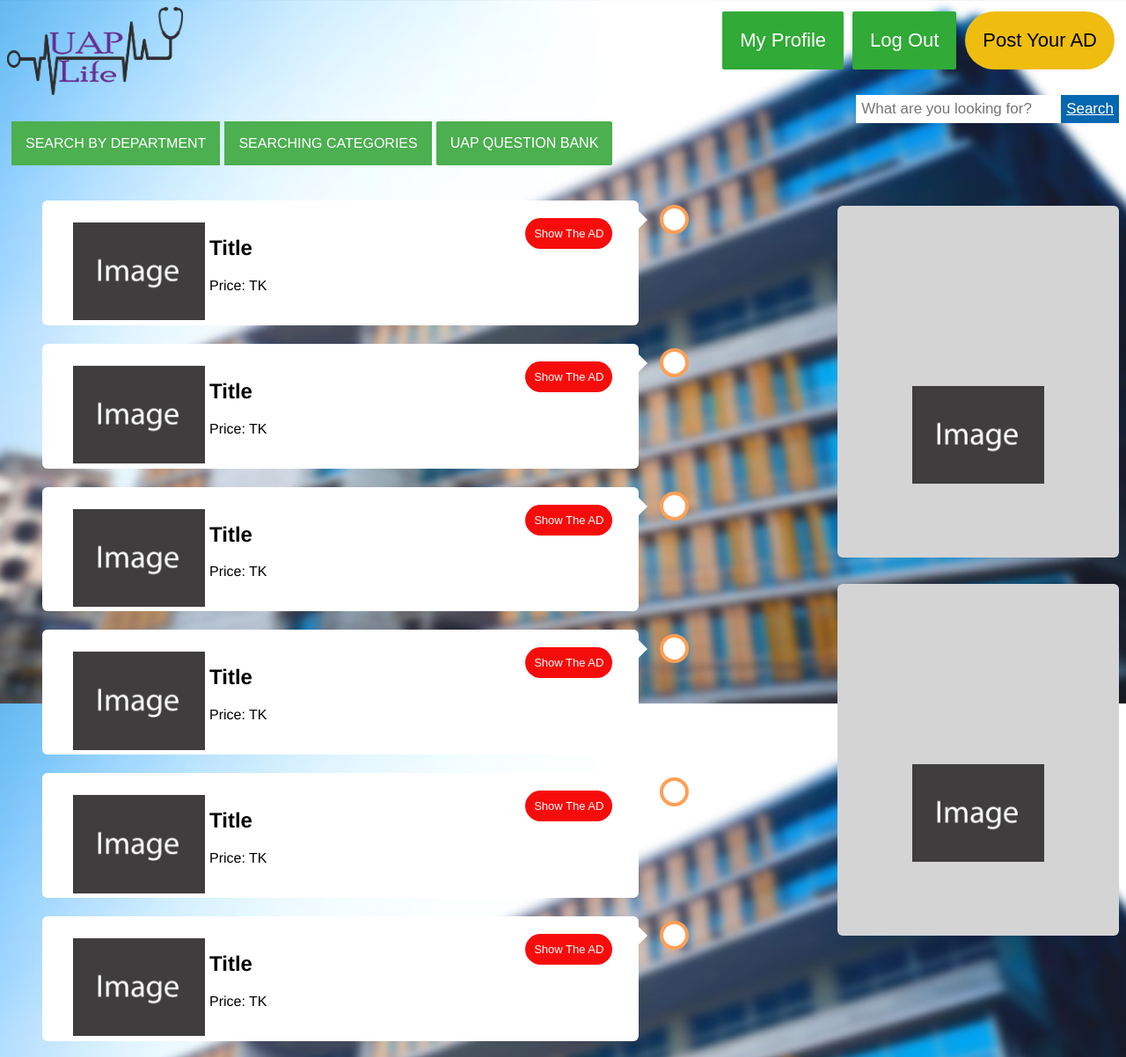
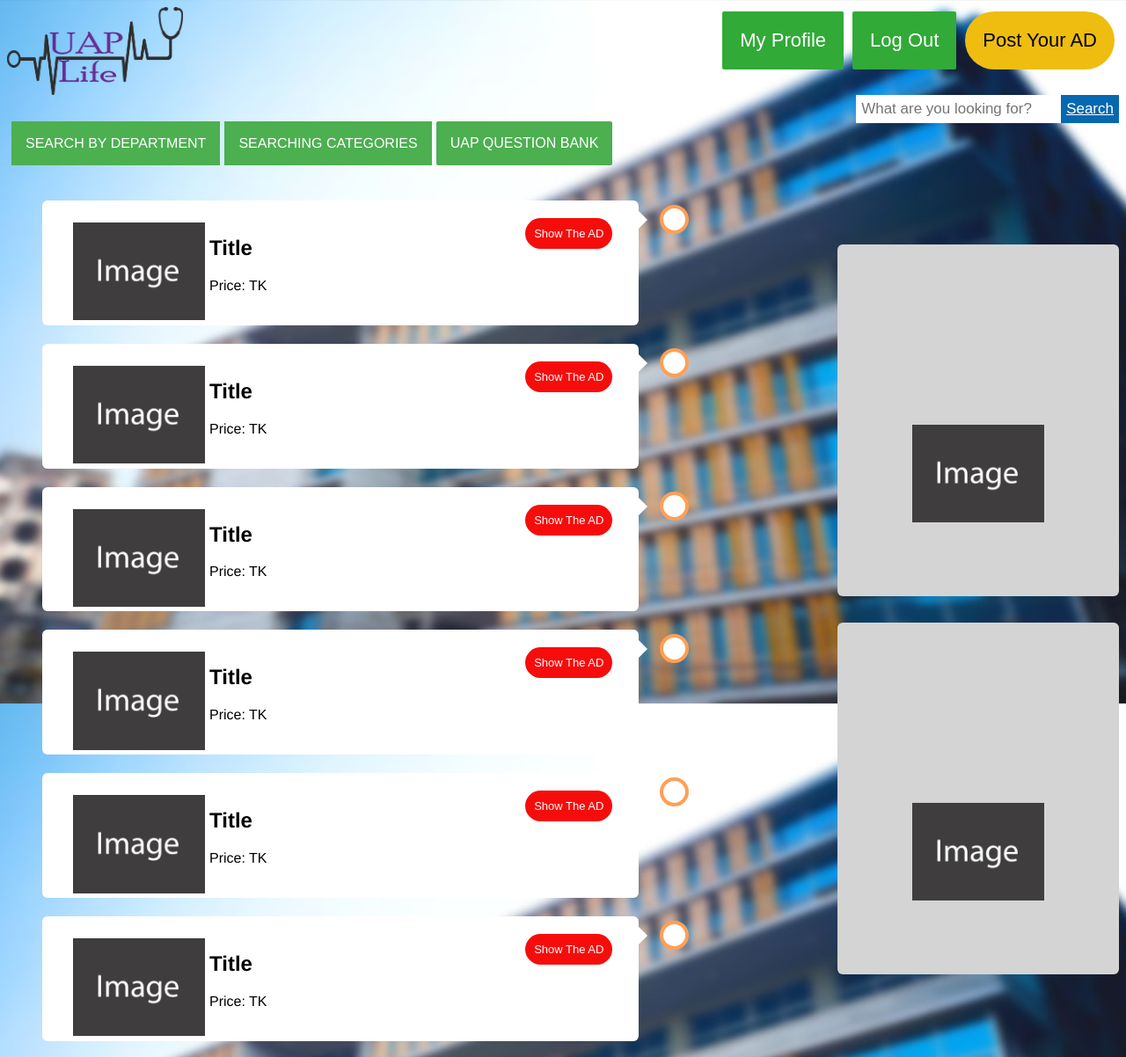
Before and after one commit to niamul64/UAP_life_Buying_And_Selling_Platform, a Django app: template CSE310_ Project/UAP_Life/templates/main_page.html in a window 1280 px wide. Shown: the whole page at 88% size. Run offline with Django 3.2, Linux system fonts and the light colour scheme; the template is opened without the code that fills it, so the values that code supplies are empty.

Commit message:
main page complete

```diff
--- a/CSE310_ Project/UAP_Life/templates/main_page.html
+++ b/CSE310_ Project/UAP_Life/templates/main_page.html
@@ -477,6 +477,7 @@ margin:5px;
 
     .promo{
    float:right;
+   margin-top:60px;
     }
 
 .content_for_promo {
@@ -695,5 +696,6 @@ margin:5px;
 
 
 
+
 </body>
 </html>
```
